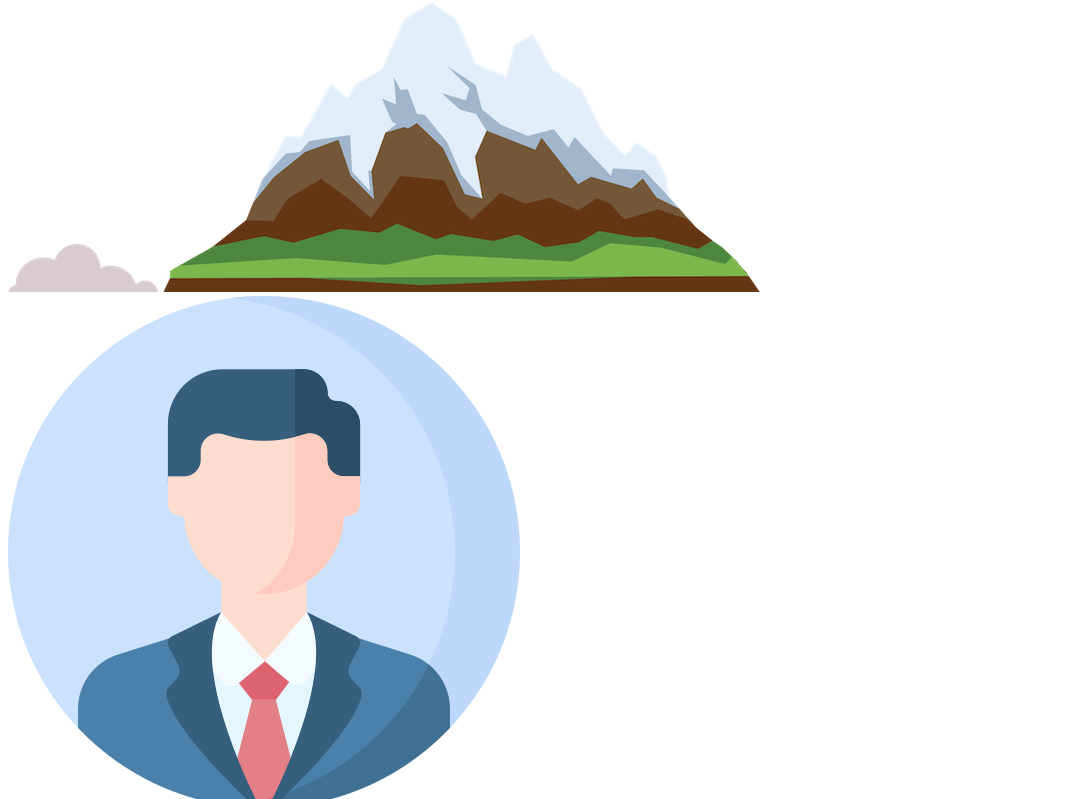
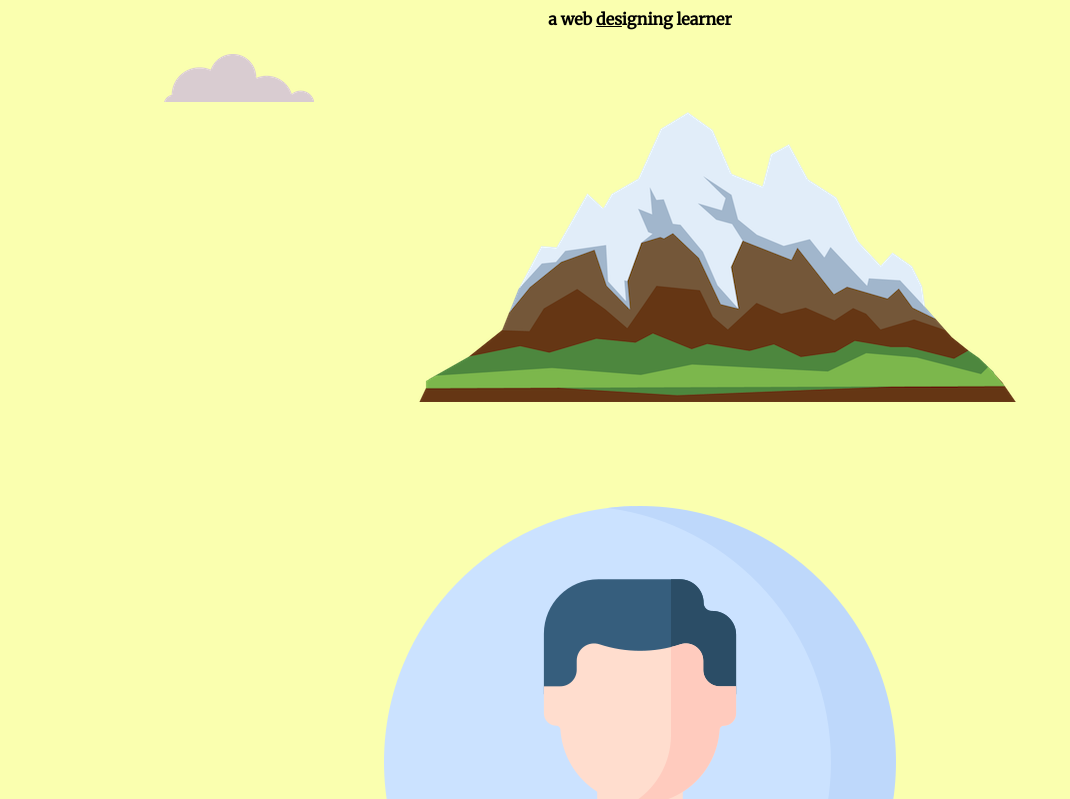
Before and after one commit to sudharzen/css1, a plain HTML site: page index.html in a window 1280 px wide. Shown: the part 239-1038 px from the top of the page, without its empty margins (0-1070 px from the left). Drawn offline with Linux system fonts and the light colour scheme; files that its build step writes are made by us from their sources; the site is published under a folder, as on GitHub Pages, so addresses that start at the root find nothing.

Commit message:
Update index.html

```diff
--- a/index.html
+++ b/index.html
@@ -4,7 +4,7 @@
   <head>
     <meta charset="utf-8">
     <title> Sudharsan M H</title>
-   <link rel="stylesheet" href="/CSS/styles.css">
+   <link rel="stylesheet" href="styles.css">
    <link rel="icon" href="icon.png">
    <link rel="preconnect" href="https://fonts.googleapis.com">
    <link href="https://fonts.googleapis.com/css2?family=Merriweather&family=Sacramento&display=swap" rel="stylesheet">
```
